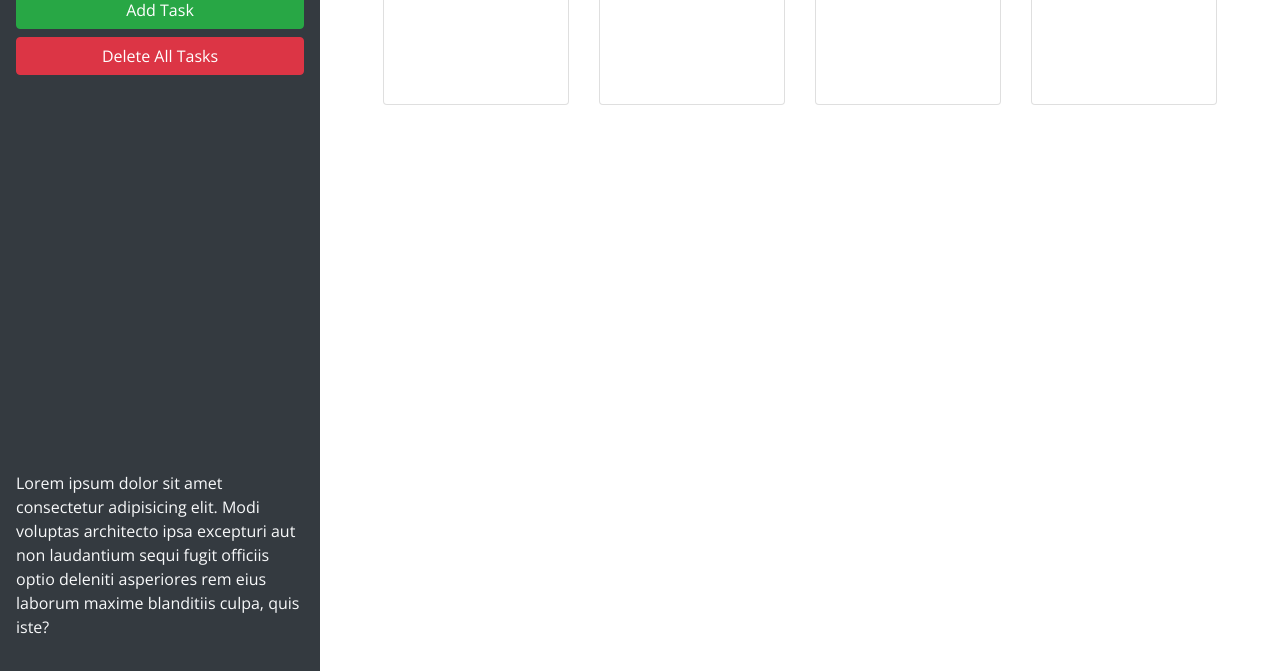
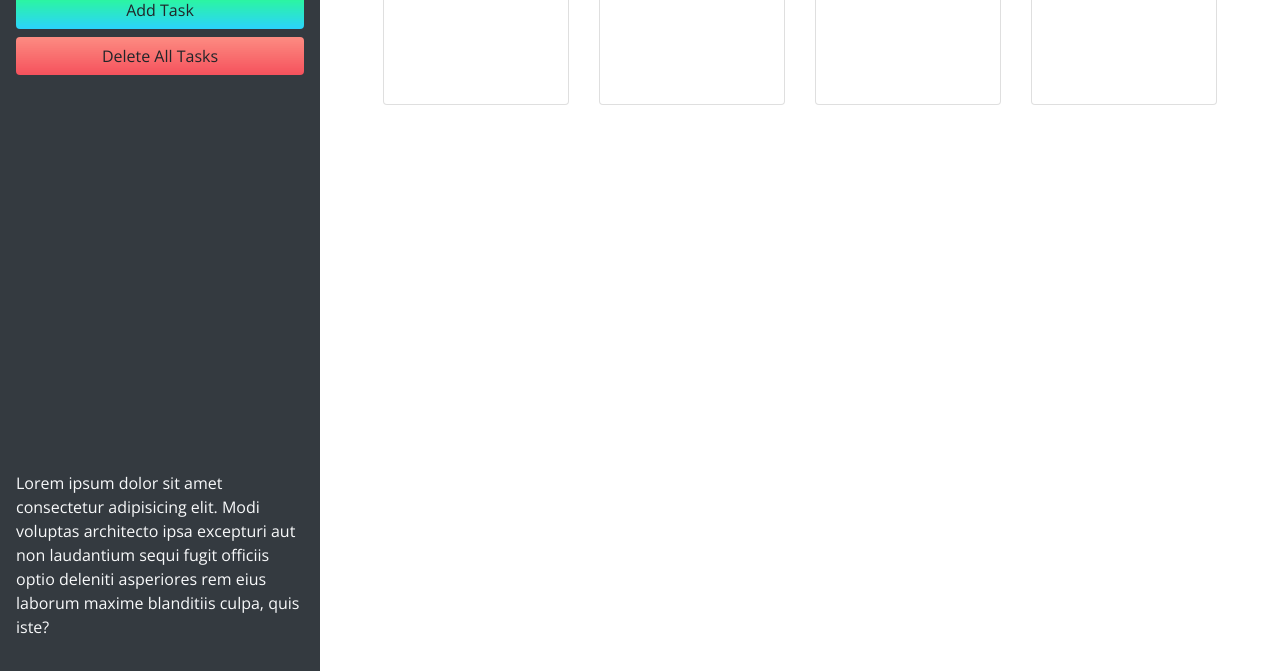
Before and after one commit to tpgent01/taskmaster-pro, a plain HTML site: page index.html in a window 1280 px wide. Shown: the part 129-800 px from the top of the page. Drawn offline with nearby package versions, Linux system fonts and the light colour scheme; a web font is replaced by a local one.

Commit message:
added button customization

```diff
--- a/assets/css/style.css
+++ b/assets/css/style.css
@@ -40,3 +40,23 @@ ul.list-group {
 .bottom-trash-active {
   background-color: rgba(2340,39,1);
 }
+
+.btn-add, .btn-save {
+  background-color: #FA8BFF;
+  background-image: linear-gradient(45deg, #FA8BFF 0%, #2BD2FF 52%, #2BFF88 90%);
+  transition: all .5s ease-out;
+  background-size: 1px 100px;
+  background-position: 0 -10px;
+}
+
+.btn-close, .btn-delete {
+  background-color: #EA0028;
+  background-image: linear-gradient(180deg, #FF9A8B 0%, #EA0028 100%);
+  transition: all .5s ease-out;
+  background-size: 1px 100px;
+  background-position: 0 -10px;
+}
+
+:hover {
+  background-position: 1px -50px;
+}
--- a/assets/js/script.js
+++ b/assets/js/script.js
@@ -164,7 +164,7 @@ $("#task-form-modal").on("shown.bs.modal", function() {
 });
 
 // save button in modal was clicked
-$("#task-form-modal .btn-primary").click(function() {
+$("#task-form-modal .btn-save").click(function() {
   // get form values
   var taskText = $("#modalTaskDescription").val();
   var taskDate = $("#modalDueDate").val();
--- a/index.html
+++ b/index.html
@@ -22,10 +22,10 @@
         <span class="oi oi-task d-inline d-lg-none"></span>
         Taskmaster Pro Edition
       </h1>
-      <button id="create-task" class="btn btn-block btn-success" data-toggle="modal" data-target="#task-form-modal">
+      <button id="create-task" class="btn btn-block btn-add" data-toggle="modal" data-target="#task-form-modal">
         <span class="oi oi-plus"></span>Add Task
       </button>
-      <button id="remove-tasks" class="btn btn-block btn-danger">
+      <button id="remove-tasks" class="btn btn-block btn-delete">
         <span class="oi oi-trash"></span>Delete All Tasks
       </button>
       <span class="oi oi-task display-1 text-center mb-2 d-none d-lg-block mt-auto"></span>
@@ -112,8 +112,8 @@
           </form>
         </div>
         <div class="modal-footer">
-          <button type="button" class="btn btn-secondary" data-dismiss="modal">Close</button>
-          <button type="button" class="btn btn-primary">Save Task</button>
+          <button type="button" class="btn btn-close" data-dismiss="modal">Close</button>
+          <button type="button" class="btn btn-save">Save Task</button>
         </div>
       </div>
     </div>
```
